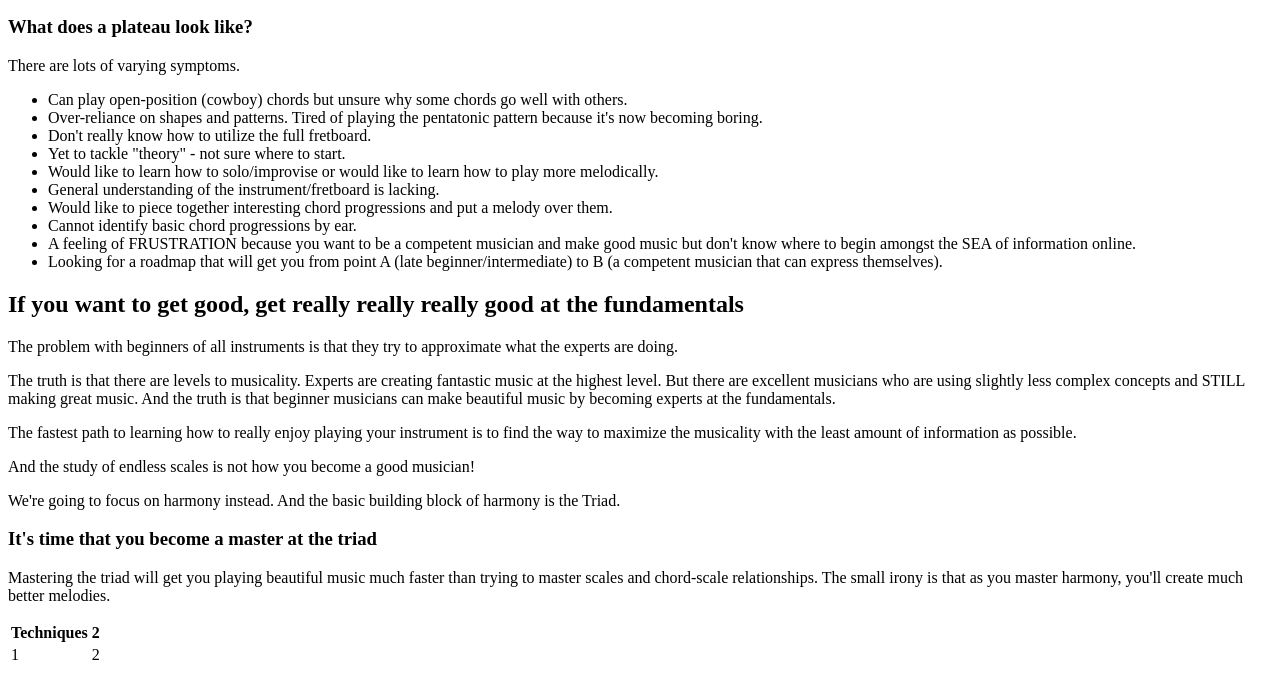
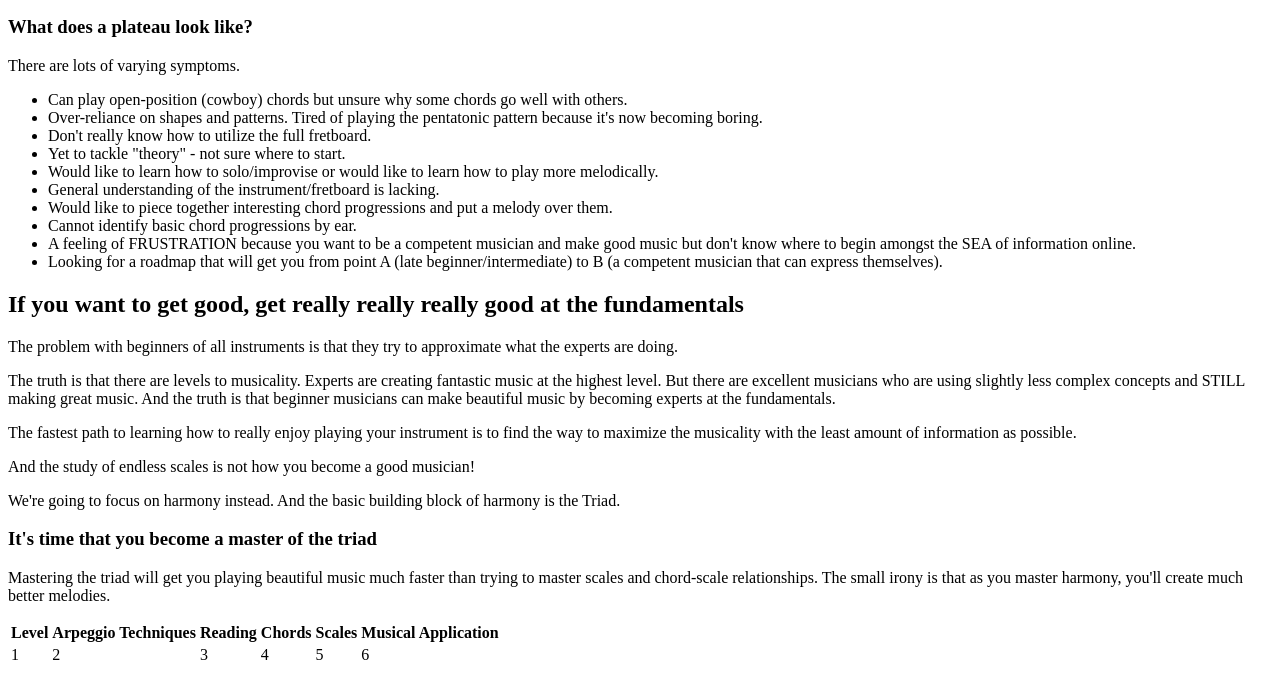
Before and after one commit to justguitarinfo/justguitarinfo.github.io, a plain HTML site: page index.html in a window 1280 px wide. Shown: the part 105-800 px from the top of the page. Drawn offline with Linux system fonts and the light colour scheme.

Commit message:
Update index.html

```diff
--- a/index.html
+++ b/index.html
@@ -29,12 +29,12 @@
     the musicality with the least amount of information as possible.</p>
     <p>And the study of endless scales is not how you become a good musician!</p>
     <p>We're going to focus on harmony instead. And the basic building block of harmony is the Triad.</p>
-    <h3>It's time that you become a master at the triad</h3>
+    <h3>It's time that you become a master of the triad</h3>
     <p>Mastering the triad will get you playing beautiful music much faster than trying to master scales and
     chord-scale relationships. The small irony is that as you master harmony, you'll create much better melodies.</p>
     <table>
-      <tr><th>Techniques</th><th>2</th></tr>
-      <tr><td>1</td><td>2</td></tr>
+      <tr><th>Level</th><th>Arpeggio Techniques</th><th>Reading</th><th>Chords</th><th>Scales</th><th>Musical Application</th></tr>
+      <tr><td>1</td><td>2</td><td>3</td><td>4</td><td>5</td><td>6</td></tr>
 
     </table>
   </body>
```
